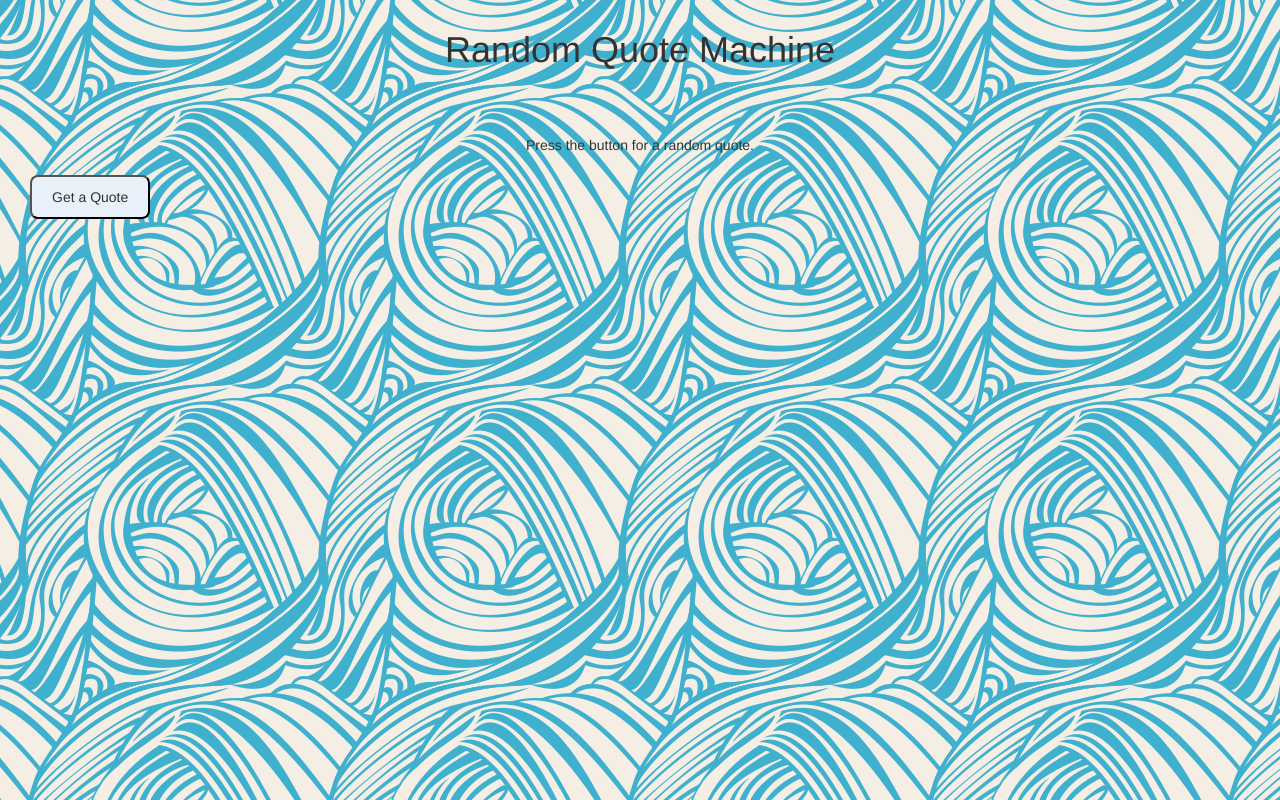
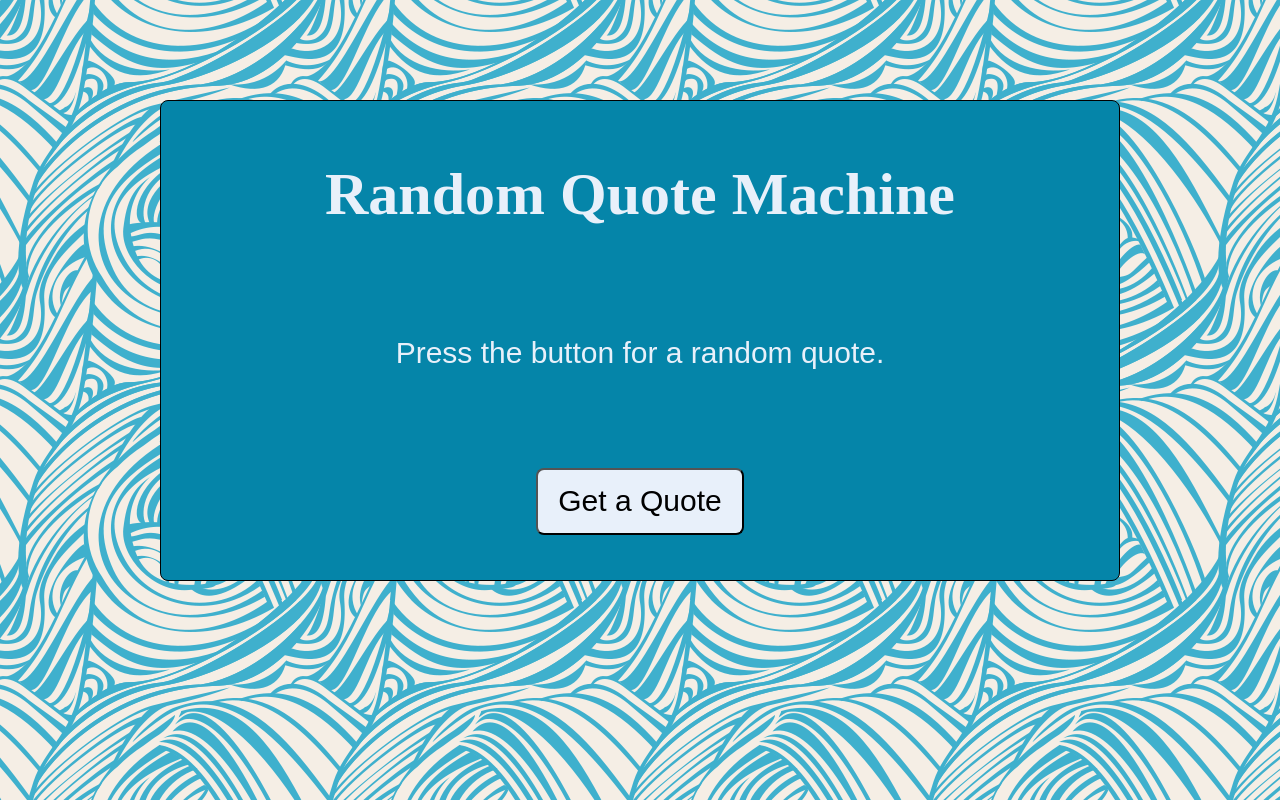
Before and after one commit to zvansom/Random-Quote-Generator, a plain HTML site: page index.html in a window 1280 px wide. Drawn offline with nearby package versions, Linux system fonts and the light colour scheme; files that its build step writes are made by us from their sources.

Commit message:
Updated index.html
Changed source of stylesheet to a child folder

```diff
--- a/index.html
+++ b/index.html
@@ -2,23 +2,23 @@
 <html>
 <head>
 	<title>Random Quote Machine</title>
-	<link rel="stylesheet" type="text/css" href="stylesheet.css">
+	<meta charset="utf-8">
 	<link rel="stylesheet"
 				href="https://maxcdn.bootstrapcdn.com/bootstrap/3.3.7/css/	bootstrap.min.css"
 				integrity="sha384-BVYiiSIFeK1dGmJRAkycuHAHRg32OmUcww7on3RYdg4Va+PmSTsz/K68vbdEjh4u"
 				crossorigin="anonymous">
+	<link rel="stylesheet" type="text/css" href="css/stylesheet.css">
 	<script src="https://code.jquery.com/jquery-1.9.1.min.js"></script>
-	<meta charset="utf-8">
 	<script type="text/javascript" src="main.js"></script>
 </head>
 
 <body>
-<div class="container-fluid">
+<div class="container-fluid" id="box_container">
 	<h1 class="text-center">Random Quote Machine</h1>
 	<div class="container-fluid panel-body">
 		<p class="text-center" id="message">Press the button for a random quote.
 			</p>
-		<p class="text-center" id="author"></p>
+		<p class="text-center" id="author"><br></p>
 		<button id="retriveMessage text-center">Get a Quote</button>
 </div>
 </body>
```
